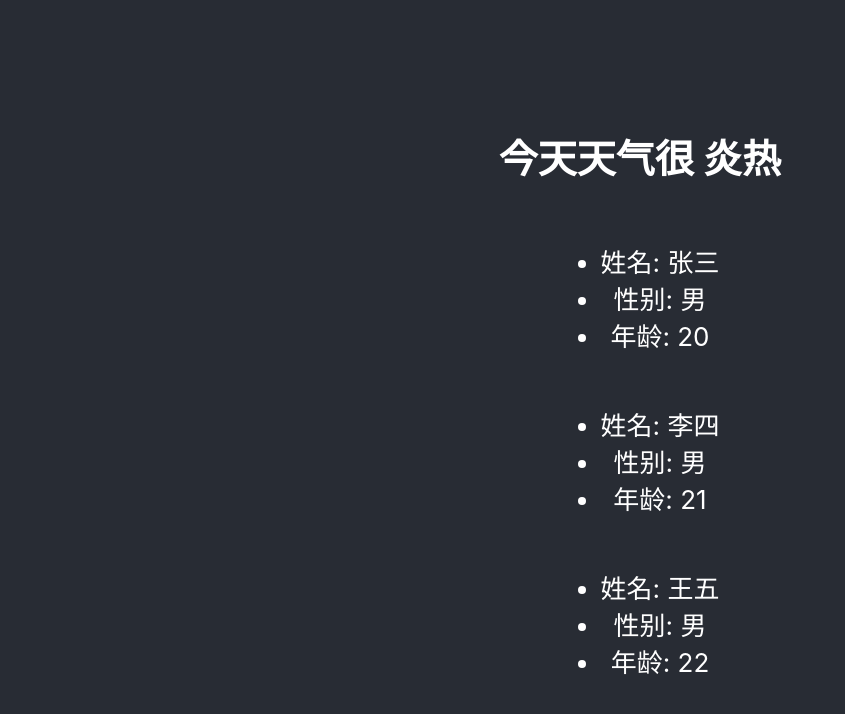
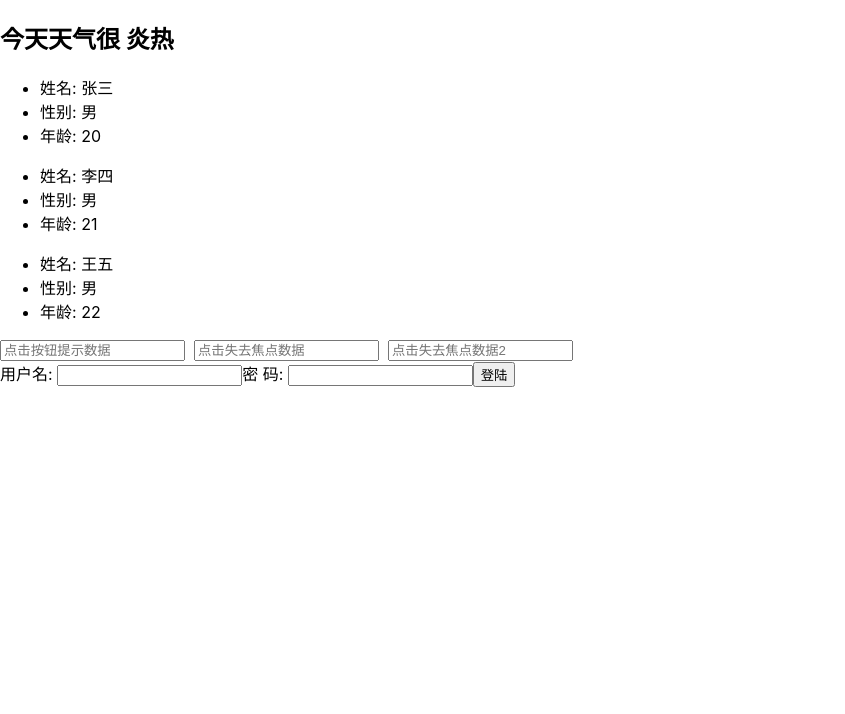
Before and after one commit to zhw-wei/hello-world-react, a React (Create React App) app: page / in a window 1280 px wide. Shown: the top 714 px of the page, without its empty margins (0-845 px from the left). Built offline with nearby package versions, Linux system fonts and the light colour scheme.

Commit message:
新增from

```diff
--- a/src/App.css
+++ b/src/App.css
@@ -1,5 +1,5 @@
 .App {
-  text-align: center;
+  /* text-align: center; */
 }
 
 .App-logo {
--- a/src/App.tsx
+++ b/src/App.tsx
@@ -4,31 +4,19 @@ import './App.css';
 
 import Weather from './comp1/Weather';
 import Person from './comp1/Person';
+import ShowData from './comp1/ShowData';
+import Login from './comp1/Login';
 
 function App() {
-  const p = {name: "王五", sex: "男", age: 22}
+  const p = { name: "王五", sex: "男", age: 22 }
   return (
     <div className="App">
-      <header className="App-header">
-        {/*
-        <img src={logo} className="App-logo" alt="logo" />
-        <p>
-          Edit <code>src/App.tsx</code> and save to reload.
-        </p>
-        <a
-          className="App-link"
-          href="https://reactjs.org"
-          target="_blank"
-          rel="noopener noreferrer"
-        >
-          Learn React
-        </a>
-      */}
-        <Weather/>
-        <Person name="张三" sex="男" age={20}/>
-        <Person name="李四" sex="男" age={21}/>
-        <Person {...p}/>
-      </header>
+      <Weather />
+      <Person name="张三" sex="男" age={20} />
+      <Person name="李四" sex="男" age={21} />
+      <Person {...p} />
+      <ShowData />
+      <Login />
     </div>
   );
 }
--- /dev/null
+++ b/src/comp1/Login.tsx
@@ -0,0 +1,30 @@
+import React from 'react';
+
+type PropsType = {}
+type StateType = {
+    username: string
+    password: string
+}
+
+class Login extends React.Component<PropsType, StateType>{
+
+    handleSubmit = () => {
+
+        alert(`username: ${this.state.username}, password: ${this.state.password}`)
+    }
+
+    render(): React.ReactNode {
+        return <>
+        <div>
+            <form action='www.baidu.com' onSubmit={this.handleSubmit}>
+                用户名: <input type="text" onChange={node => this.setState({username: node.currentTarget.value})}/>
+                密 码: <input type="password" onChange={node => this.setState({password: node.currentTarget.value})}/>
+                <button>登陆</button>
+            </form>
+        </div>
+
+        </>
+    }
+}
+
+export default Login;
--- /dev/null
+++ b/src/comp1/ShowData.tsx
@@ -0,0 +1,46 @@
+import React from 'react';
+
+type StateType = {}
+type PropsType = {}
+
+/**
+ * 回调函数创建ref事件
+ */
+class ShowData extends React.Component<PropsType, StateType> {
+
+    //声明绑定事件
+    input1: HTMLInputElement | null | undefined;
+    input2: HTMLInputElement | null | undefined;
+    input3 = React.createRef<HTMLInputElement>()    //此种形式是react推荐的形式
+
+    //调用函数，触法事件
+    showData = () => {
+        const input1 = this.input1
+        alert(input1?.value)
+    }
+
+    showData2 = () => {
+        const input2 = this.input2
+        alert(input2?.value)
+    }
+
+    showData3 = () => {
+        alert(this.input3.current?.value)
+    }
+
+    bindInput2 = (node: HTMLInputElement) => {
+        this.input2 = node
+    }
+
+    render(): React.ReactNode {
+        return <>
+            <div>
+                <input type="text" placeholder='点击按钮提示数据' ref={(node) => { this.input1 = node }} onBlur={this.showData}/> &nbsp;
+                <input type="text" placeholder='点击失去焦点数据' ref={this.bindInput2} onBlur={this.showData2} /> &nbsp;
+                <input type="text" placeholder='点击失去焦点数据2' ref={this.input3} onBlur={this.showData3} /> &nbsp;
+            </div>
+        </>
+    }
+}
+
+export default ShowData;
```
